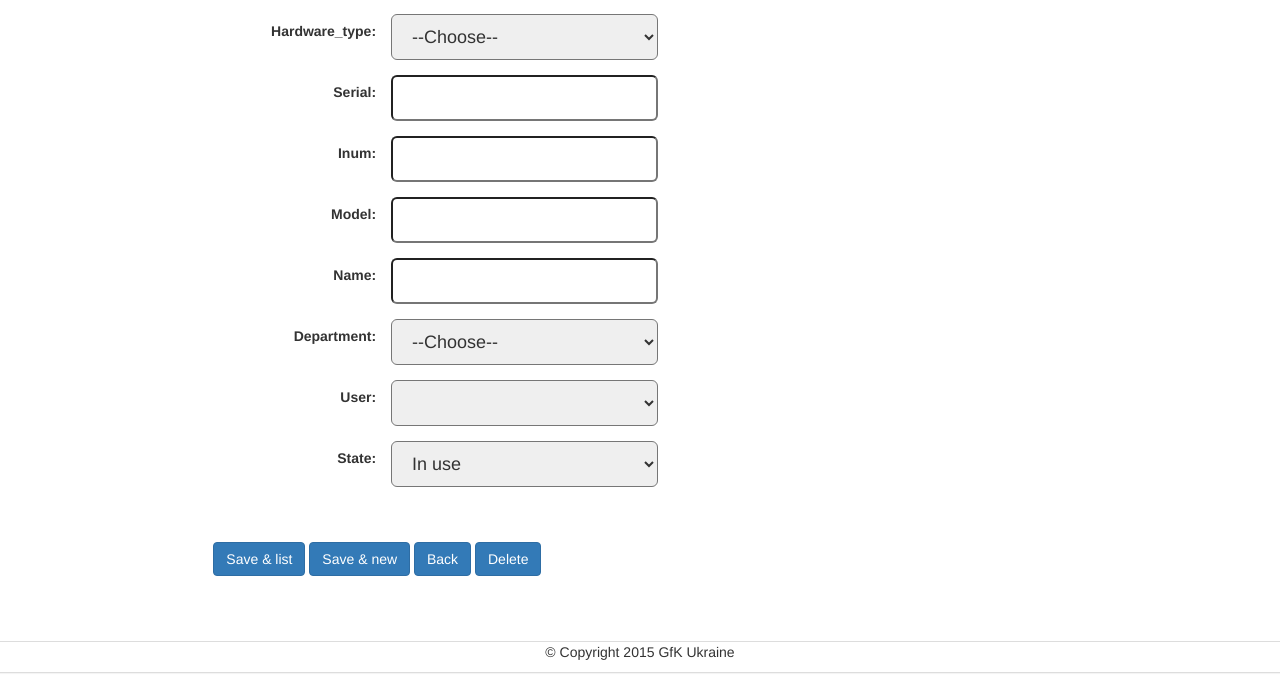
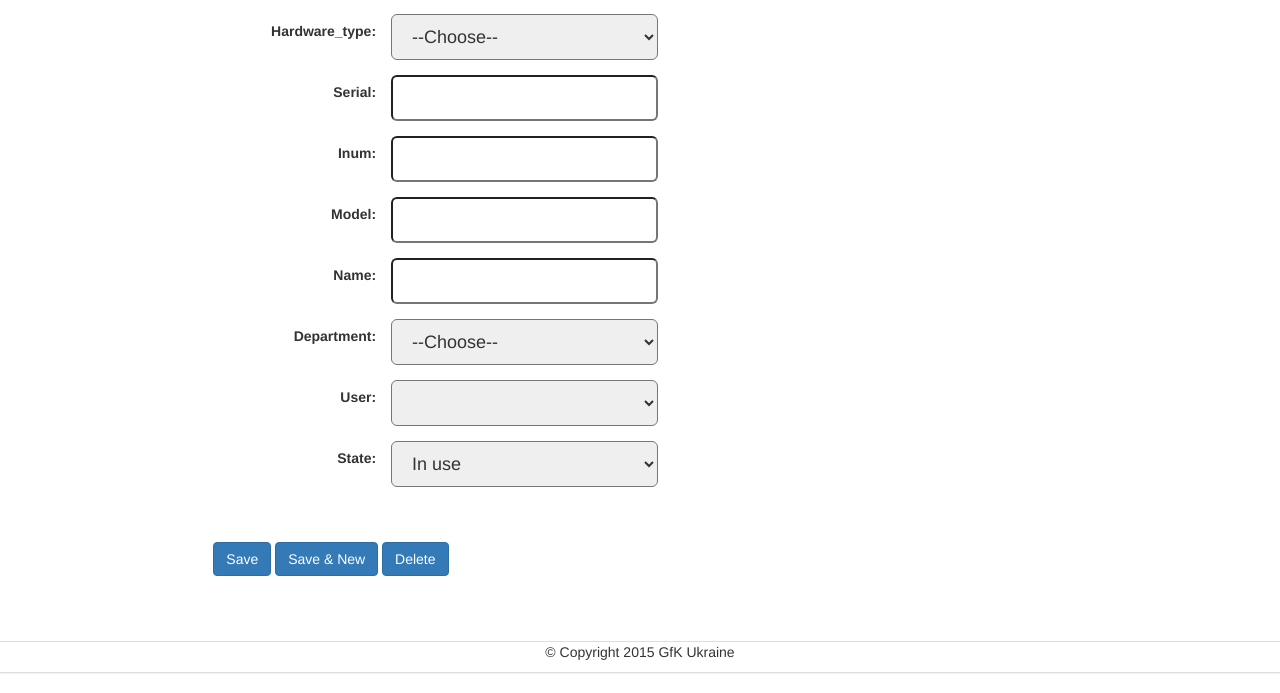
Before and after one commit to ansermak/equipment_flask, a Flask app: page /hardware/new/ in a window 1280 px wide. Shown: the part 346-1039 px from the top of the page. Run offline with Flask 2, Linux system fonts and the light colour scheme; the visitor is signed in with stand-in values (Sample User, id 1); data comes from the database, SQL or seed files in the repository; data that the repository does not hold is empty; some libraries are stand-ins or nearby versions.

Commit message:
Change appearance

```diff
--- a/app/templates/_entity_edit.html
+++ b/app/templates/_entity_edit.html
@@ -30,9 +30,8 @@
   {% endfor %}
 </br></br>
   <div class="form-group">
-    <input class="btn btn-primary " type="submit" name="submitted" value="Save & list"/>
-      <input class="btn btn-primary" type="submit" name="submitted" value="Save & new"/>
-      <input class="btn btn-primary" type="reset" name="submitted" onclick="javascript:window.history.back()" value="Back"/>
+    <input class="btn btn-primary " type="submit" name="submitted" value="Save"/>
+      <input class="btn btn-primary" type="submit" name="submitted" value="Save & New"/>
       <input class="btn btn-primary" name="submitted"  id="Delete" type="submit" value="Delete">
   </div>
 </form>
--- a/app/views.py
+++ b/app/views.py
@@ -165,7 +165,7 @@ class BaseEntity(object):
     def _save_validated_form(self, form):
         base_data = self._get_base_data()
         self._save_data(base_data, form)
-        if request.values.get('submitted') == 'Save & new':
+        if request.values.get('submitted') == 'Save & New':
             return self.entity_url_new
         elif request.values.get('submitted') == 'Delete':
             self._delete_data(base_data)
```
